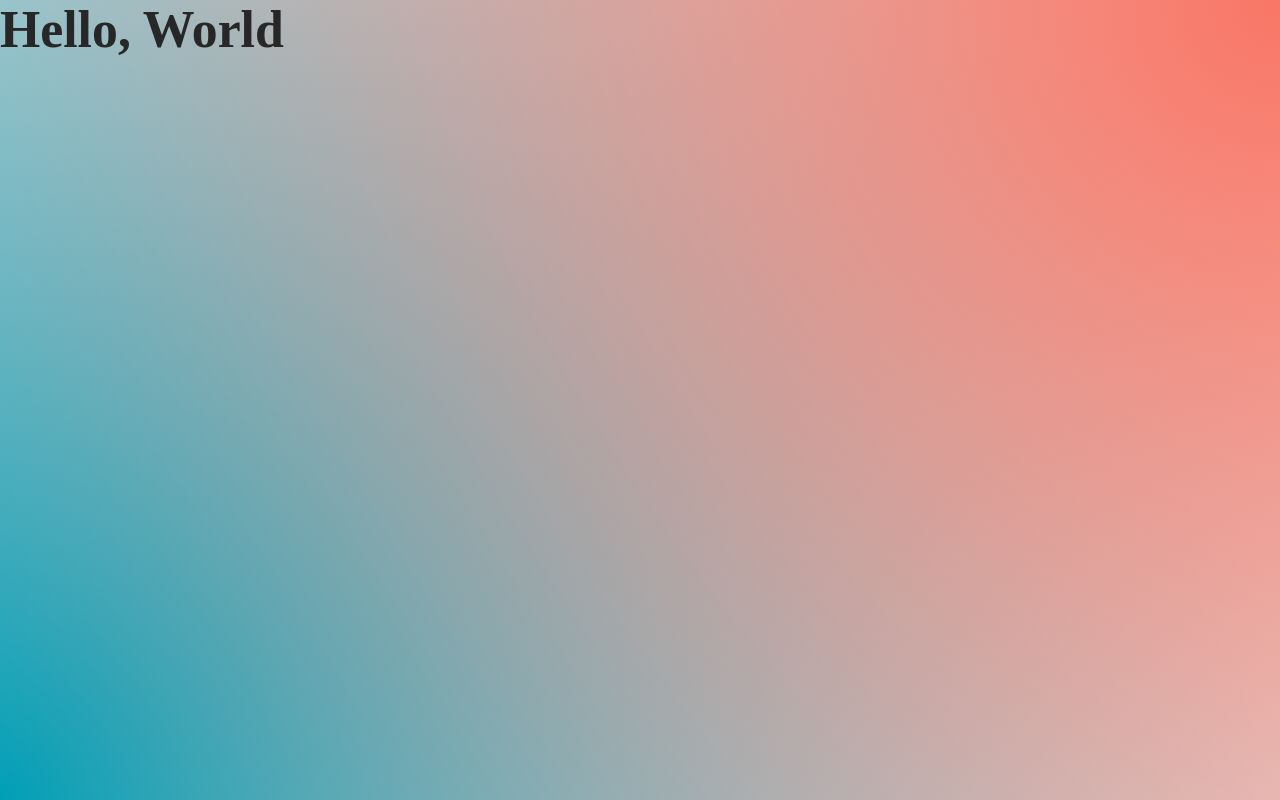
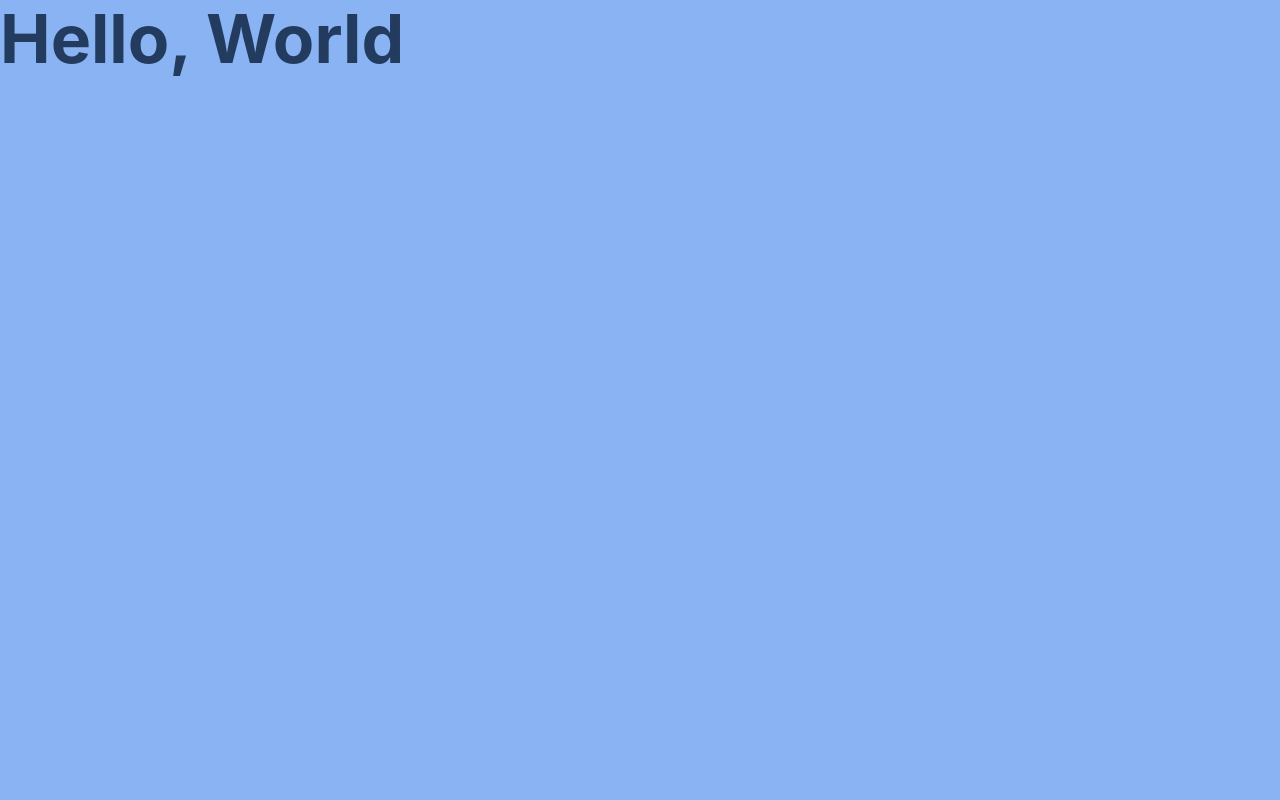
Before and after one commit to danielkvist/gatsby-theme-alicia, a Gatsby site in the folder gatsby-theme-alicia/: page / in a window 1280 px wide. Built offline with nearby package versions, Linux system fonts and the light colour scheme; Gatsby itself is replaced by a stand-in of ours.

Commit message:
refactor(styles): change colors

```diff
--- a/gatsby-theme-alicia/src/theme/global.js
+++ b/gatsby-theme-alicia/src/theme/global.js
@@ -2,28 +2,24 @@ import { createGlobalStyle } from 'styled-components';
 
 const GlobalStyle = createGlobalStyle`
   body {
-    background: ${(props) => props.theme.color.charlie};
-    background: ${(props) => `radial-gradient(
-      circle at top right,
-      ${props.theme.color.bravo}, transparent
-      ),
-      radial-gradient(
-      circle at bottom left,
-      ${props.theme.color.alpha}, transparent
-      )`};
+    background: ${(props) => props.theme.color.alpha};
     color: ${(props) => props.theme.color.black};
-    font-family: 'apple-system, BlinkMacSystemFont, "Segoe UI", Roboto, Oxygen, Ubuntu, Cantarell, "Open Sans", "Helvetica Neue", sans-serif';
+    font-family: -apple-system, BlinkMacSystemFont, "Segoe UI", Roboto, Oxygen, Ubuntu, Cantarell, "Open Sans", "Helvetica Neue", sans-serif;
     font-size: ${(props) => props.theme.fontSize.text};
     height: 100vh;
     line-height: ${(props) => props.theme.lineHeight.text};
-    width: 100vw;
   }
+
   h1,
   h2,
   h3 {
     line-height: ${(props) => props.theme.lineHeight.title};
     margin: 0;
   }
+
+  h1 {
+    font-size: ${(props) => props.theme.fontSize.h1}
+  }
 `;
 
 export default GlobalStyle;
--- a/gatsby-theme-alicia/src/theme/theme.js
+++ b/gatsby-theme-alicia/src/theme/theme.js
@@ -9,23 +9,27 @@ export default {
 	fontSize: {
 		base: '12px',
 		text: '1.618rem',
-		h3: '2.618rem',
-		h2: '4.236rem',
-		h1: '6.854rem',
+		h2: '2.618rem',
+		h1: '4.236rem',
 	},
 	lineHeight: {
 		title: '1.15',
 		text: '1.75',
 	},
 	color: {
-		alpha: '#009fb7',
-		bravo: '#f87666',
-		charlie: '#9067c6',
-		black: '#272727',
-		white: 'eff1f3',
+		alpha: '#89b3f2',
+		bravo: '#ee91c7',
+		charlie: '#60ef94',
+		black: '#233b5e',
+		white: '#eff1f3',
+		gray: '#d9d9d9',
+		alphaLight: '#c3cfe0',
+		alphaDark: '#386fc2',
+		bravoLight: '#f5bddd',
+		bravoDark: '#aa5486',
 	},
-	spacing: '8px',
-	radii: '8px',
+	spacing: 8,
+	radii: 8,
 	mediaQuery: {
 		xs: '0px',
 		sm: '600px',
```
